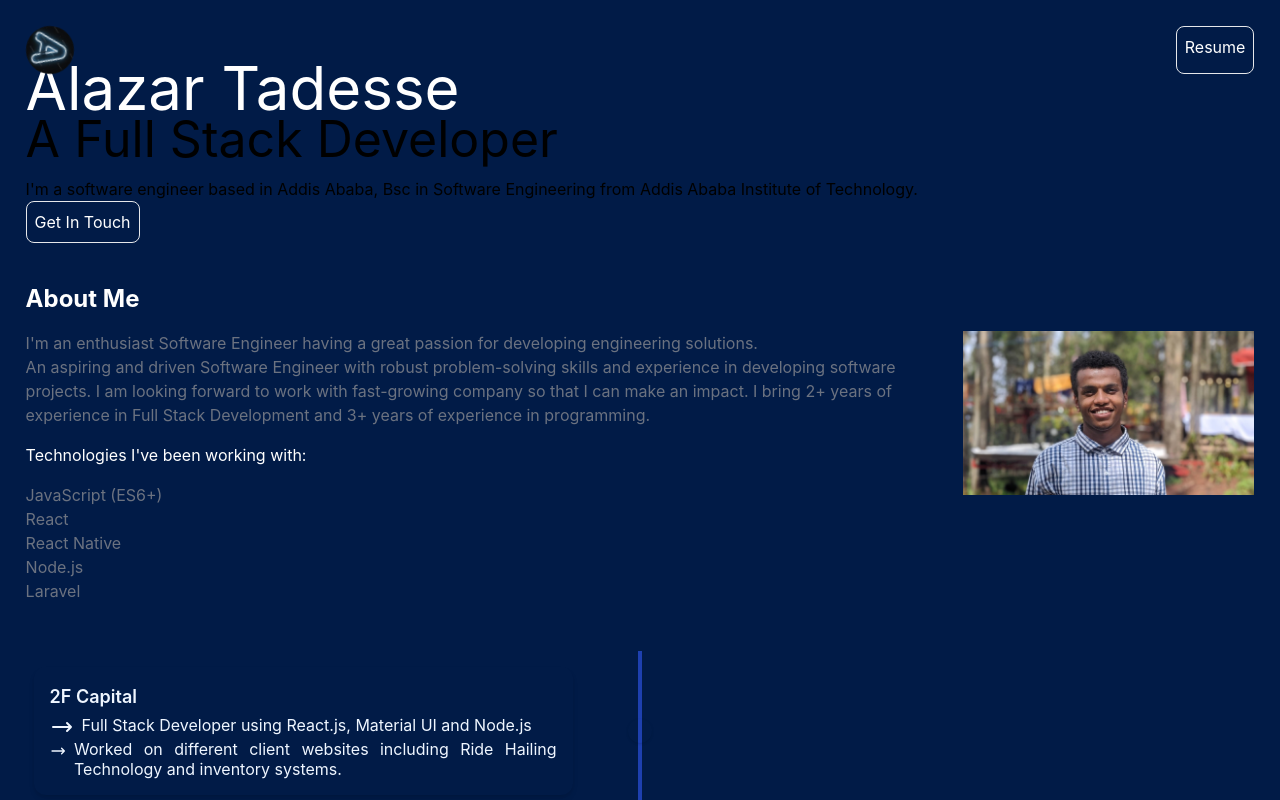
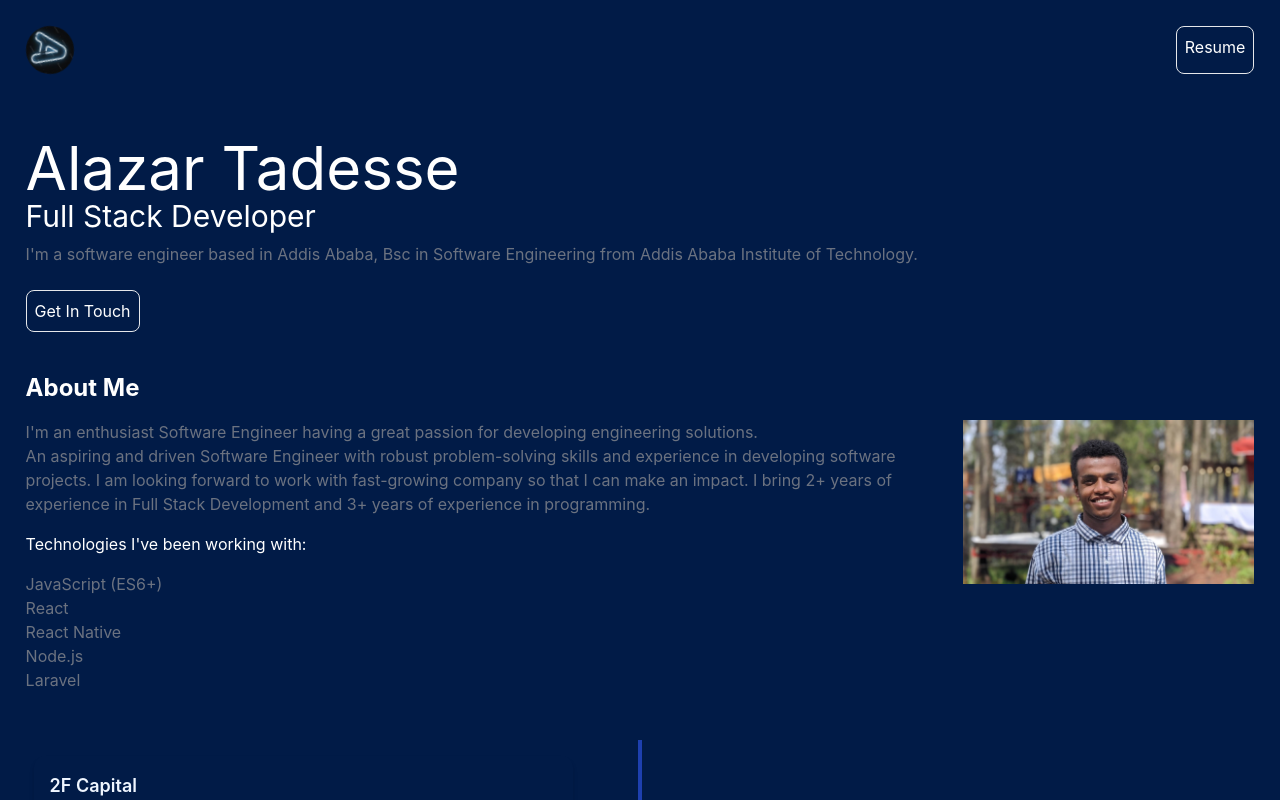
Before and after one commit to Alazar-dev/portfolio, a React (Create React App) app: page / in a window 1280 px wide. Shown: the top 800 px of the page. Built offline with nearby package versions, Linux system fonts and the light colour scheme.

Commit message:
improved hero section

```diff
--- a/src/components/Hero.js
+++ b/src/components/Hero.js
@@ -2,13 +2,13 @@ import { Button } from "./common/Buttons";
 
 export default function Hero({ name, profession, description }) {
   return (
-    <div className="flex flex-col items-start">
+    <div className="flex flex-col items-start mt-20">
       <p style={{ fontSize: "60px" }} className="text-xl text-white">
         {name}
       </p>
-      <h2 style={{ fontSize: "50px" }}>A {profession}</h2>
-      <p>{description}</p>
-        <Button url="mailto:mealazartadesse@gmail" title="Get In Touch" />
+      <h2 className="text-3xl mt-4 text-white">{profession}</h2>
+      <p className="text-gray-500 mt-2 mb-6">{description}</p>
+      <Button url="mailto:mealazartadesse@gmail" title="Get In Touch" />
     </div>
   );
 }
```
